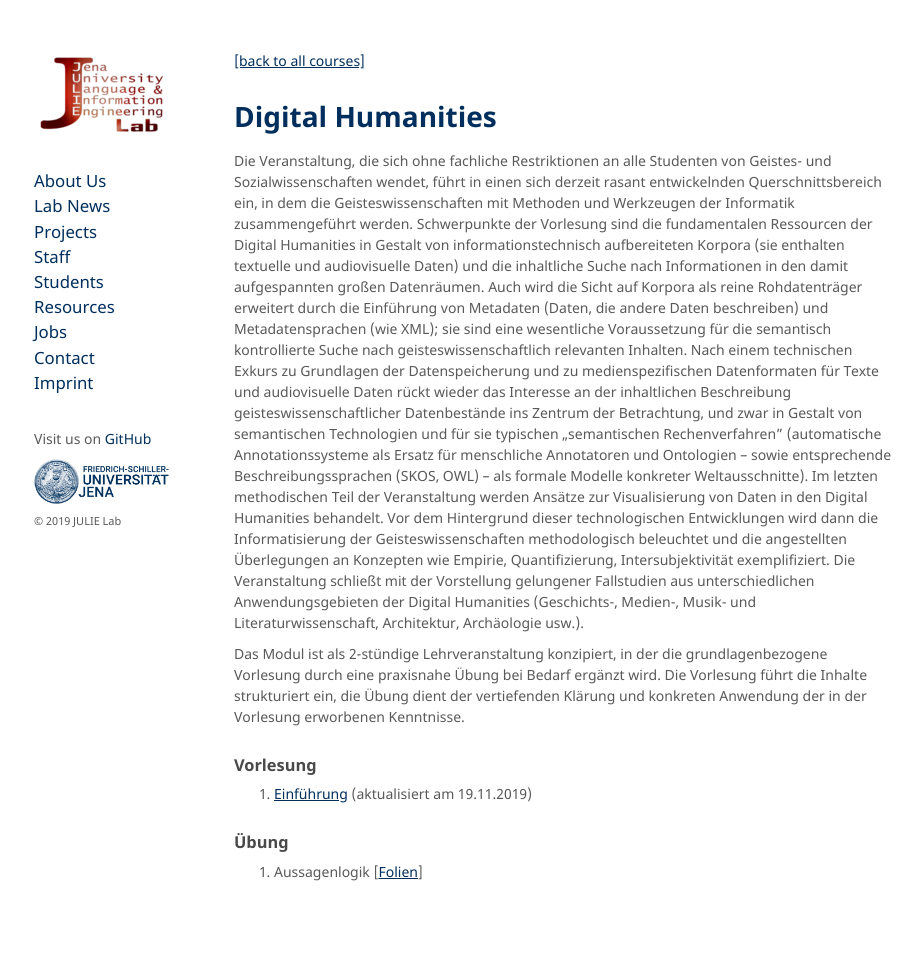
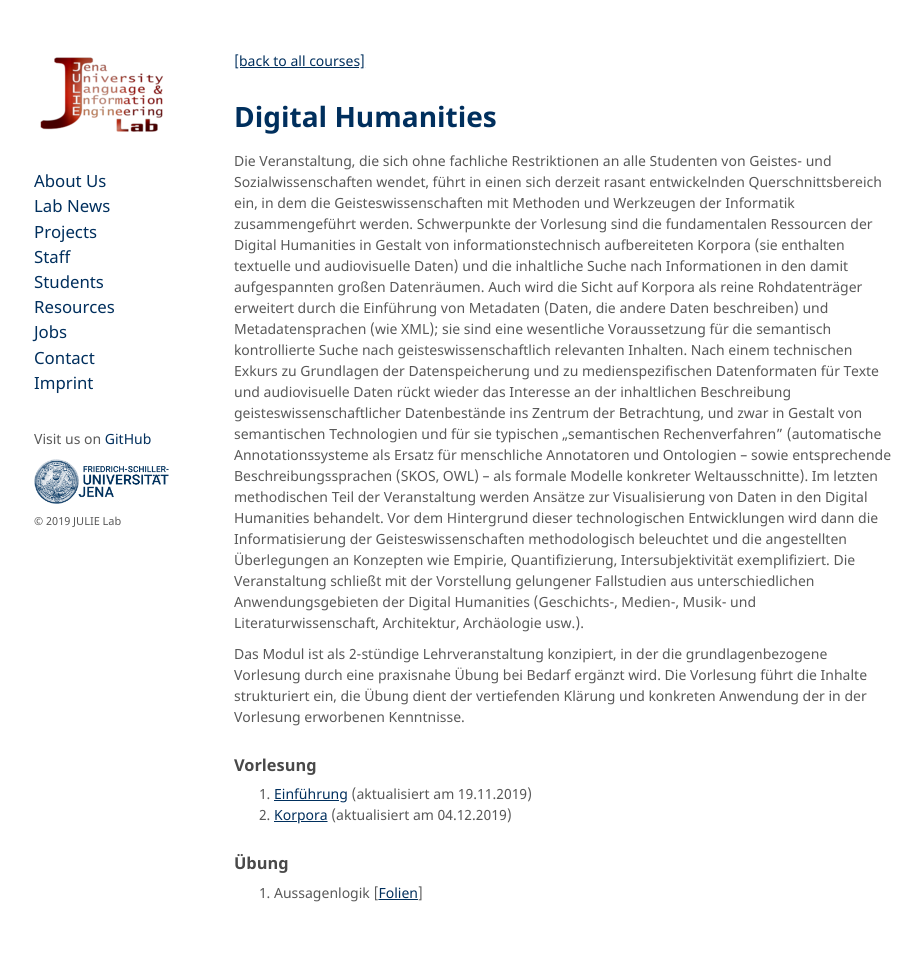
Before and after one commit to JULIELab/JULIELab.github.io, a Jekyll site: the page built from Courses/Digital+Humanities.md, in a window 1280 px wide. Shown: the whole page, without its empty margins (176-1098 px from the left). Built offline with Jekyll 4.4.1, drawn with Linux system fonts in a browser that asks for light colours; before the commit the page ends 942 px from its top, so only the background shows below that.

Commit message:
Update Digital+Humanities.md

```diff
--- a/Courses/Digital+Humanities.md
+++ b/Courses/Digital+Humanities.md
@@ -12,6 +12,7 @@
 
 ### Vorlesung
 1. [Einführung](/downloads/teaching/ws201920/dh/ASQ Digital Humanities (1) Intro-sh.pdf) (aktualisiert am 19.11.2019)
+2. [Korpora](/downloads/teaching/ws201920/dh/ASQ Digital Humanities (2) Korpora-sh.pdf) (aktualisiert am 04.12.2019)
 
 <!---
 1. [Einführung](/downloads/teaching/ss2019/dh/ASQ Digital Humanities (1) Intro-sh.pdf) (aktualisiert am 08.05.2019)
```
